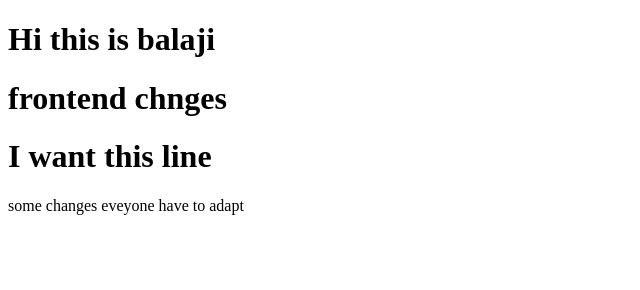
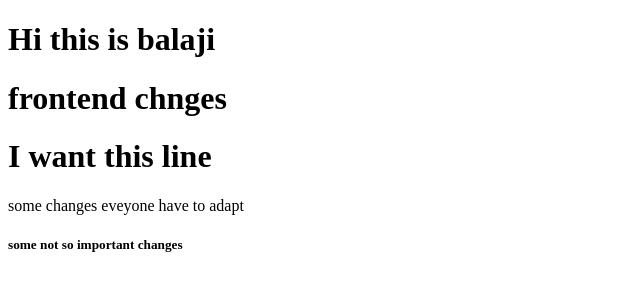
Before and after one commit to Balaji-pandiarajan/samplerepo, a plain HTML site: page index.html in a window 1280 px wide. Shown: the whole page, without its empty margins (0-640 px from the left). Drawn offline with Linux system fonts and the light colour scheme.

Commit message:
fix: i need all code

```diff
--- a/index.html
+++ b/index.html
@@ -9,6 +9,7 @@
     <h1>Hi this is balaji</h1>
     <h1>frontend chnges</h1>
     <h1>I want this line</h1>
-    some changes eveyone have to adapt
+    some changes eveyone   have to adapt
+    <h5>some not so important changes</h5>
 </body>
 </html>
```
